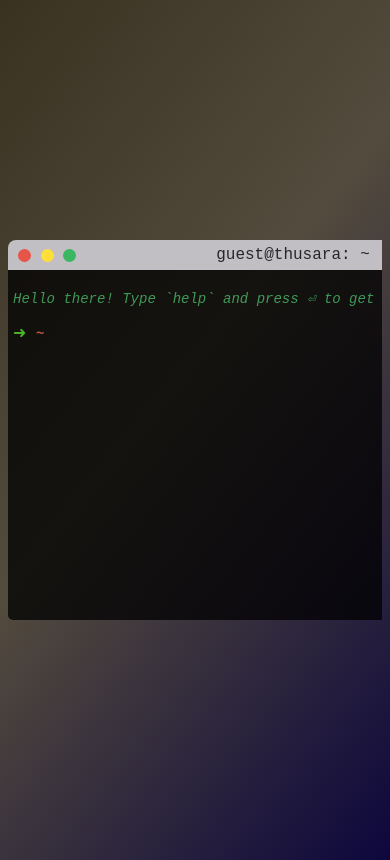
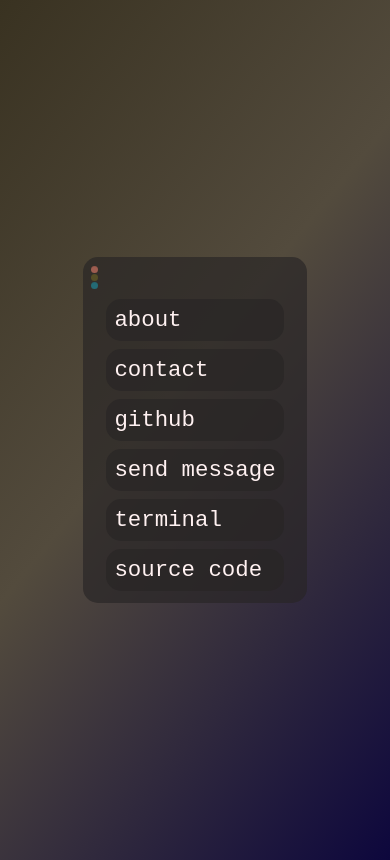
Before and after one commit to thusarasenanayake/personal-website-v1, a website: page index.html in a window 390 px wide. Drawn offline with Linux system fonts and the light colour scheme.

Commit message:
few mobile funcs added

```diff
--- a/index.html
+++ b/index.html
@@ -9,13 +9,14 @@
     <title>Thusara's website</title>
     <link rel="shortcut icon" type="image/jpg" href="Favicon_Image_Location" />
     <link rel="stylesheet" href="./public/assets/css/index.css">
-    <script defer src="./public/assets/js/index.js"></script>
+    <!-- <script defer src="./public/assets/js/index.js"></script> -->
+    <script defer src="./public/assets/js/dash.js"></script>
     <script defer src="./public/assets/js/commands.js"></script>
 </head>
 
 <body>
     <div class="container">
-        <div class="workspace">
+        <!-- <div class="workspace">
             <div class="title-bar">
                 <div class="button-set">
                     <div class="button close"></div>
@@ -35,6 +36,36 @@
                     </div>
                 </div>
             </div>
+        </div> -->
+        <div class="dash menu-item">
+            <div class="led-set">
+                <div class="red led"></div>
+                <div class="yellow led"></div>
+                <div class="blue led"></div>
+            </div>
+            <ul>
+                <li>
+                    <div class="menu-item">about</div>
+                </li>
+                <li>
+                    <div class="menu-item">contact</div>
+                </li>
+                <li>
+                    <div class="menu-item"><a href="https://github.com/thusarasenanayake" target="_blank">
+                            github</a>
+                    </div>
+                </li>
+                <li>
+                    <div class="menu-item"> send message</div>
+                </li>
+                <li>
+                    <div class="menu-item"> terminal</div>
+                </li>
+                <li>
+                    <div class="menu-item"><a href="https://github.com/thusarasenanayake/thusarasenanayake.github.io"
+                            target="_blank">source code</a></div>
+                </li>
+            </ul>
         </div>
     </div>
 
--- a/public/assets/css/index.css
+++ b/public/assets/css/index.css
@@ -123,6 +123,67 @@
   color: rgb(251, 255, 0);
   text-decoration: none;
 }
+
+/*  mobile version */
+
+/* dash > lights */
+.led-set {
+  display: inline-block;
+}
+.led {
+  margin: 1px 0 1px 0;
+  display: inline-box;
+  width: 7px;
+  height: 7px;
+  border-radius: 50%;
+  box-shadow: inset 0px 1px 0px rgba(0, 0, 0, 0.1);
+  animation: led 0.8s infinite;
+}
+.yellow {
+  background-color: #e4d01d;
+  animation: led 0.5s infinite;
+}
+.blue {
+  background-color: #0ccef0;
+  animation: led 1.2s infinite;
+}
+.red {
+  background-color: rgb(255, 136, 115);
+}
+/* dash > list */
+.dash ul {
+  margin: 0;
+  padding: 0;
+}
+.dash ul li {
+  list-style: none;
+  font-size: 1.4rem;
+  font-family: monospace;
+  padding: 4px 15px 4px 15px;
+  color: rgb(255, 241, 241);
+}
+.dash ul a {
+  text-decoration: none;
+  color: rgb(255, 241, 241);
+}
+.dash ul li:hover,
+.dash ul a:hover {
+  color: rgb(233, 127, 56);
+  cursor: pointer;
+}
+.dash ul li:active,
+.dash ul a:active {
+  color: rgb(126, 194, 17);
+  cursor: pointer;
+}
+
+.menu-item {
+  background: rgba(41, 37, 37, 0.678);
+  padding: 8px;
+  border-radius: 15px;
+}
+
+/* key frames */
 @keyframes typewriter {
   from {
     width: 0;
@@ -131,3 +192,13 @@
     width: 40em;
   }
 }
+
+@keyframes led {
+  from {
+    opacity: 0.2;
+  }
+
+  to {
+    opacity: 1;
+  }
+}
--- /dev/null
+++ b/public/assets/html/terminal.html
@@ -0,0 +1,13 @@
+<div class="workspace">
+    <div class="title-bar">
+        <div class="button-set">
+            <div class="button close"></div>
+            <div class="button minimize"></div>
+            <div class="button maximize"></div>
+        </div>
+        <span class="title">guest@thusara: ~</span>
+    </div>
+    <div class="terminal">
+        <p class="output"></p>
+    </div>
+</div>
--- /dev/null
+++ b/public/assets/js/dash.js
@@ -0,0 +1,33 @@
+// remove later
+const partials = '/public/assets/html';
+
+let terminalHTML;
+let aboutHTML;
+let contactHTML;
+
+fetch(`${partials}/terminal.html`).then((data) => {
+  data.text().then((text) => (terminalHTML = text));
+});
+fetch(`${partials}/about.html`).then((data) => {
+  data.text().then((text) => (aboutHTML = text));
+});
+fetch(`${partials}/contact.html`).then((data) => {
+  data.text().then((text) => (contactHTML = text));
+});
+
+const dash = document.querySelector('.dash');
+const container = document.querySelector('.container');
+
+dash.addEventListener('click', (event) => {
+  if (event.target.textContent === 'about') {
+    dash.style.display = 'none';
+    container.innerHTML = terminalHTML;
+    document.querySelector('.output').innerHTML = aboutHTML;
+  }
+  console.log(event.target.textContent);
+  if (event.target.textContent === 'contact') {
+    dash.style.display = 'none';
+    container.innerHTML = terminalHTML;
+    document.querySelector('.output').innerHTML = contactHTML;
+  }
+});
--- a/public/assets/js/index.js
+++ b/public/assets/js/index.js
@@ -6,6 +6,7 @@
 
 const terminal = document.querySelector('.terminal');
 const workspace = document.querySelector('.workspace');
+
 let output, userInput;
 getElements();
 
```
Also changed, not shown: README.md.
